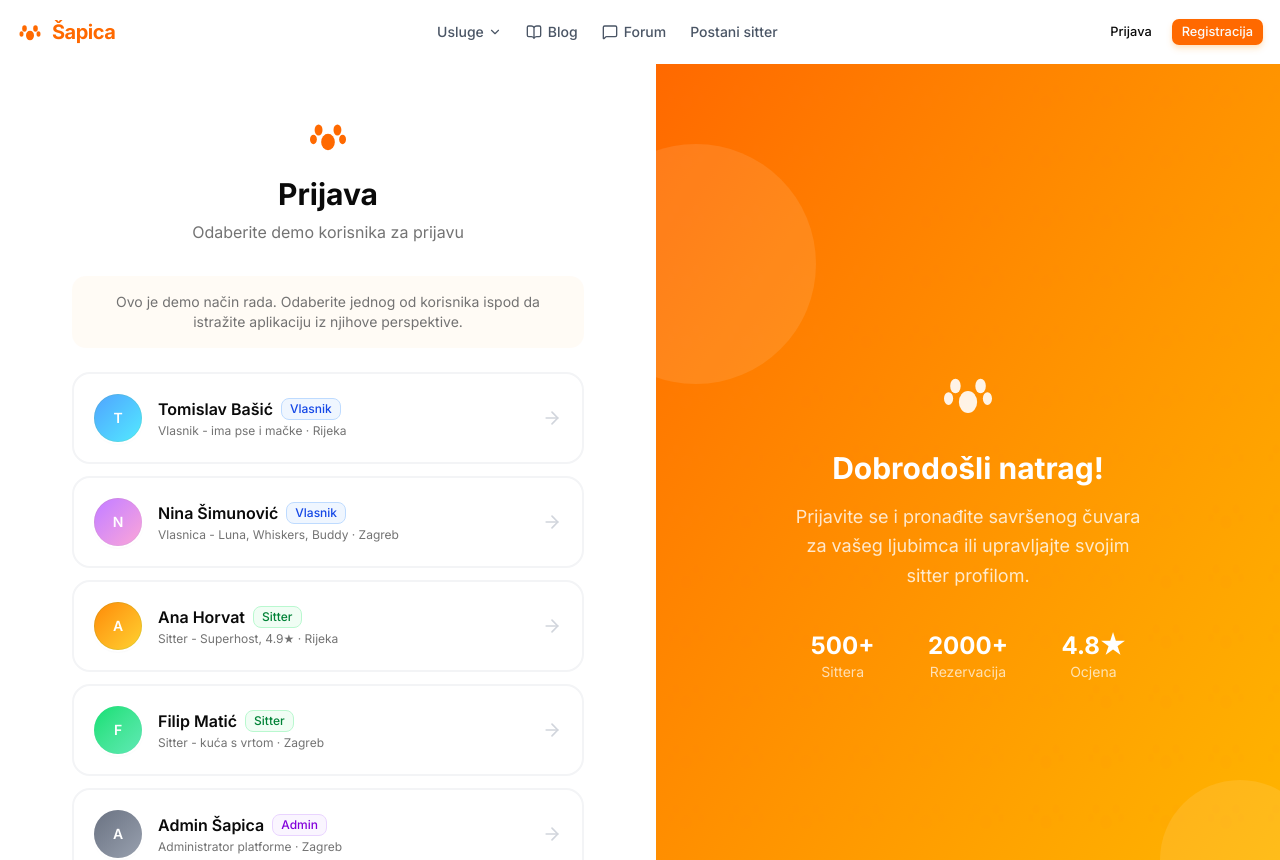
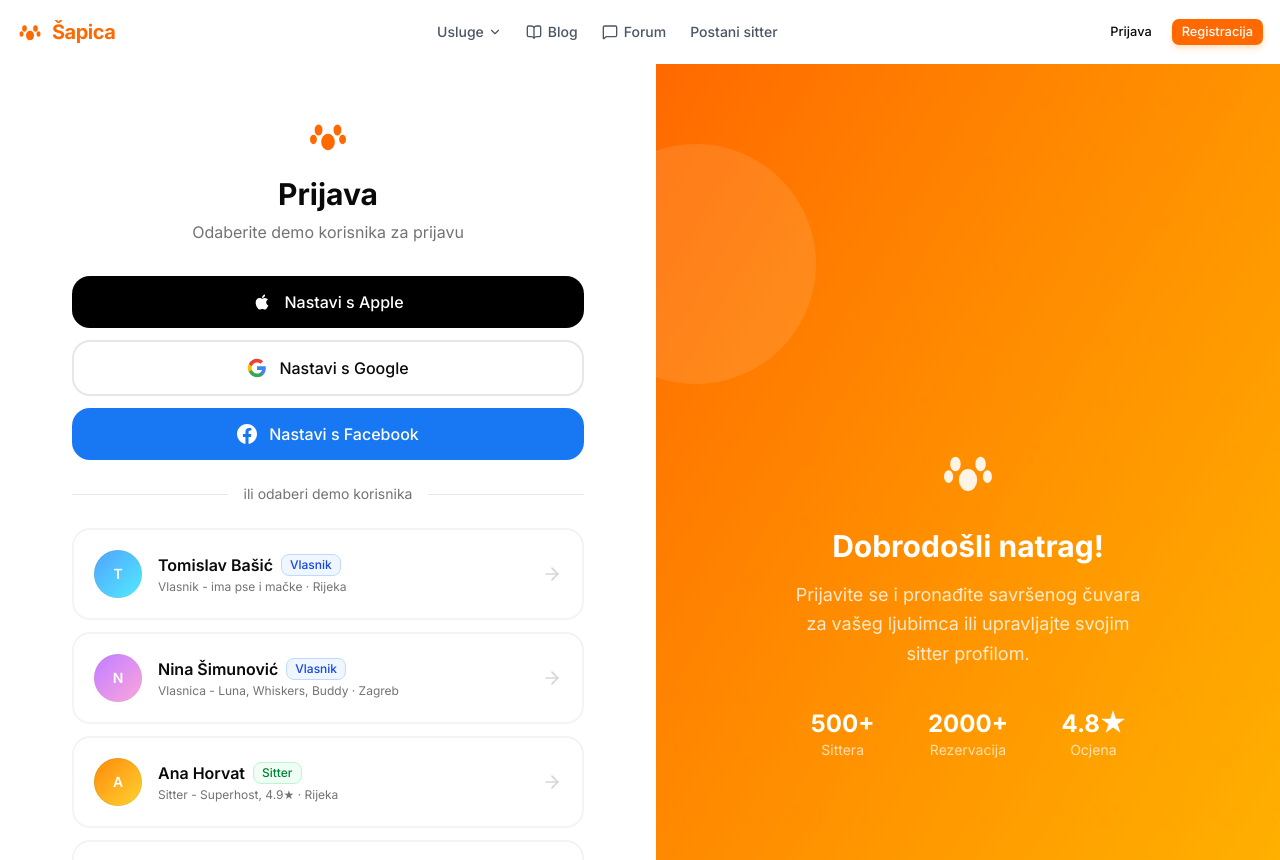
Before and after one commit to Ljemicus/sapica-hr, a Next.js app: page /prijava in a window 1280 px wide. Shown: the top 860 px of the page. Built offline with nearby package versions, Linux system fonts and the light colour scheme.

Commit message:
feat: social login buttons — Apple ID, Google, Facebook
- Prijava: Apple (crni), Google (outlined), Facebook (plavi) gumbi
- Registracija: isti social gumbi + 'ili s email-om' separator
- Toast info 'uskoro dostupno' na klik (mock za sada)
- Konzistentni rounded-2xl dizajn

```diff
--- a/app/prijava/login-form.tsx
+++ b/app/prijava/login-form.tsx
@@ -65,10 +65,43 @@
             <p className="text-muted-foreground mt-2">Odaberite demo korisnika za prijavu</p>
           </div>
 
-          <div className="bg-orange-50/50 rounded-xl p-4 mb-6 text-center animate-fade-in-up delay-100">
-            <p className="text-sm text-muted-foreground">
-              Ovo je demo način rada. Odaberite jednog od korisnika ispod da istražite aplikaciju iz njihove perspektive.
-            </p>
+          {/* Social Login */}
+          <div className="space-y-3 animate-fade-in-up delay-100">
+            <button
+              onClick={() => toast.info('Apple Sign In će biti dostupan uskoro!')}
+              className="w-full flex items-center justify-center gap-3 p-3.5 rounded-2xl bg-black text-white font-medium hover:bg-gray-800 transition-colors"
+            >
+              <svg className="h-5 w-5" viewBox="0 0 24 24" fill="currentColor">
+                <path d="M17.05 20.28c-.98.95-2.05.88-3.08.4-1.09-.5-2.08-.48-3.24 0-1.44.62-2.2.44-3.06-.4C2.79 15.25 3.51 7.59 9.05 7.31c1.35.07 2.29.74 3.08.8 1.18-.24 2.31-.93 3.57-.84 1.51.12 2.65.72 3.4 1.8-3.12 1.87-2.38 5.98.48 7.13-.57 1.5-1.31 2.99-2.54 4.09zM12.03 7.25c-.15-2.23 1.66-4.07 3.74-4.25.29 2.58-2.34 4.5-3.74 4.25z"/>
+              </svg>
+              Nastavi s Apple
+            </button>
+            <button
+              onClick={() => toast.info('Google prijava će biti dostupna uskoro!')}
+              className="w-full flex items-center justify-center gap-3 p-3.5 rounded-2xl border-2 border-gray-200 font-medium hover:bg-gray-50 hover:border-gray-300 transition-colors"
+            >
+              <svg className="h-5 w-5" viewBox="0 0 24 24">
+                <path fill="#4285F4" d="M22.56 12.25c0-.78-.07-1.53-.2-2.25H12v4.26h5.92a5.06 5.06 0 01-2.2 3.32v2.77h3.57c2.08-1.92 3.28-4.74 3.28-8.1z"/>
+                <path fill="#34A853" d="M12 23c2.97 0 5.46-.98 7.28-2.66l-3.57-2.77c-.98.66-2.23 1.06-3.71 1.06-2.86 0-5.29-1.93-6.16-4.53H2.18v2.84C3.99 20.53 7.7 23 12 23z"/>
+                <path fill="#FBBC05" d="M5.84 14.09c-.22-.66-.35-1.36-.35-2.09s.13-1.43.35-2.09V7.07H2.18C1.43 8.55 1 10.22 1 12s.43 3.45 1.18 4.93l2.85-2.22.81-.62z"/>
+                <path fill="#EA4335" d="M12 5.38c1.62 0 3.06.56 4.21 1.64l3.15-3.15C17.45 2.09 14.97 1 12 1 7.7 1 3.99 3.47 2.18 7.07l3.66 2.84c.87-2.6 3.3-4.53 6.16-4.53z"/>
+              </svg>
+              Nastavi s Google
+            </button>
+            <button
+              onClick={() => toast.info('Facebook prijava će biti dostupna uskoro!')}
+              className="w-full flex items-center justify-center gap-3 p-3.5 rounded-2xl bg-[#1877F2] text-white font-medium hover:bg-[#166FE5] transition-colors"
+            >
+              <svg className="h-5 w-5" viewBox="0 0 24 24" fill="currentColor">
+                <path d="M24 12.073c0-6.627-5.373-12-12-12s-12 5.373-12 12c0 5.99 4.388 10.954 10.125 11.854v-8.385H7.078v-3.47h3.047V9.43c0-3.007 1.792-4.669 4.533-4.669 1.312 0 2.686.235 2.686.235v2.953H15.83c-1.491 0-1.956.925-1.956 1.874v2.25h3.328l-.532 3.47h-2.796v8.385C19.612 23.027 24 18.062 24 12.073z"/>
+              </svg>
+              Nastavi s Facebook
+            </button>
+          </div>
+
+          <div className="relative my-6">
+            <div className="absolute inset-0 flex items-center"><div className="w-full border-t border-gray-200"></div></div>
+            <div className="relative flex justify-center text-sm"><span className="bg-white px-4 text-muted-foreground">ili odaberi demo korisnika</span></div>
           </div>
 
           <div className="space-y-3">
--- a/app/registracija/register-form.tsx
+++ b/app/registracija/register-form.tsx
@@ -130,6 +130,48 @@
             {errors.role && <p className="text-sm text-red-500">{errors.role.message}</p>}
           </div>
 
+          {/* Social Registration */}
+          <div className="space-y-3 mb-6 animate-fade-in-up delay-150">
+            <button
+              type="button"
+              onClick={() => toast.info('Apple Sign In će biti dostupan uskoro!')}
+              className="w-full flex items-center justify-center gap-3 p-3.5 rounded-2xl bg-black text-white font-medium hover:bg-gray-800 transition-colors"
+            >
+              <svg className="h-5 w-5" viewBox="0 0 24 24" fill="currentColor">
+                <path d="M17.05 20.28c-.98.95-2.05.88-3.08.4-1.09-.5-2.08-.48-3.24 0-1.44.62-2.2.44-3.06-.4C2.79 15.25 3.51 7.59 9.05 7.31c1.35.07 2.29.74 3.08.8 1.18-.24 2.31-.93 3.57-.84 1.51.12 2.65.72 3.4 1.8-3.12 1.87-2.38 5.98.48 7.13-.57 1.5-1.31 2.99-2.54 4.09zM12.03 7.25c-.15-2.23 1.66-4.07 3.74-4.25.29 2.58-2.34 4.5-3.74 4.25z"/>
+              </svg>
+              Registriraj se s Apple
+            </button>
+            <button
+              type="button"
+              onClick={() => toast.info('Google prijava će biti dostupna uskoro!')}
+              className="w-full flex items-center justify-center gap-3 p-3.5 rounded-2xl border-2 border-gray-200 font-medium hover:bg-gray-50 hover:border-gray-300 transition-colors"
+            >
+              <svg className="h-5 w-5" viewBox="0 0 24 24">
+                <path fill="#4285F4" d="M22.56 12.25c0-.78-.07-1.53-.2-2.25H12v4.26h5.92a5.06 5.06 0 01-2.2 3.32v2.77h3.57c2.08-1.92 3.28-4.74 3.28-8.1z"/>
+                <path fill="#34A853" d="M12 23c2.97 0 5.46-.98 7.28-2.66l-3.57-2.77c-.98.66-2.23 1.06-3.71 1.06-2.86 0-5.29-1.93-6.16-4.53H2.18v2.84C3.99 20.53 7.7 23 12 23z"/>
+                <path fill="#FBBC05" d="M5.84 14.09c-.22-.66-.35-1.36-.35-2.09s.13-1.43.35-2.09V7.07H2.18C1.43 8.55 1 10.22 1 12s.43 3.45 1.18 4.93l2.85-2.22.81-.62z"/>
+                <path fill="#EA4335" d="M12 5.38c1.62 0 3.06.56 4.21 1.64l3.15-3.15C17.45 2.09 14.97 1 12 1 7.7 1 3.99 3.47 2.18 7.07l3.66 2.84c.87-2.6 3.3-4.53 6.16-4.53z"/>
+              </svg>
+              Registriraj se s Google
+            </button>
+            <button
+              type="button"
+              onClick={() => toast.info('Facebook prijava će biti dostupna uskoro!')}
+              className="w-full flex items-center justify-center gap-3 p-3.5 rounded-2xl bg-[#1877F2] text-white font-medium hover:bg-[#166FE5] transition-colors"
+            >
+              <svg className="h-5 w-5" viewBox="0 0 24 24" fill="currentColor">
+                <path d="M24 12.073c0-6.627-5.373-12-12-12s-12 5.373-12 12c0 5.99 4.388 10.954 10.125 11.854v-8.385H7.078v-3.47h3.047V9.43c0-3.007 1.792-4.669 4.533-4.669 1.312 0 2.686.235 2.686.235v2.953H15.83c-1.491 0-1.956.925-1.956 1.874v2.25h3.328l-.532 3.47h-2.796v8.385C19.612 23.027 24 18.062 24 12.073z"/>
+              </svg>
+              Registriraj se s Facebook
+            </button>
+
+            <div className="relative my-4">
+              <div className="absolute inset-0 flex items-center"><div className="w-full border-t border-gray-200"></div></div>
+              <div className="relative flex justify-center text-sm"><span className="bg-white px-4 text-muted-foreground">ili s email-om</span></div>
+            </div>
+          </div>
+
           <form onSubmit={handleSubmit(onSubmit)} className="space-y-4 animate-fade-in-up delay-200">
             <div className="space-y-2">
               <Label htmlFor="name">Ime i prezime</Label>
```
